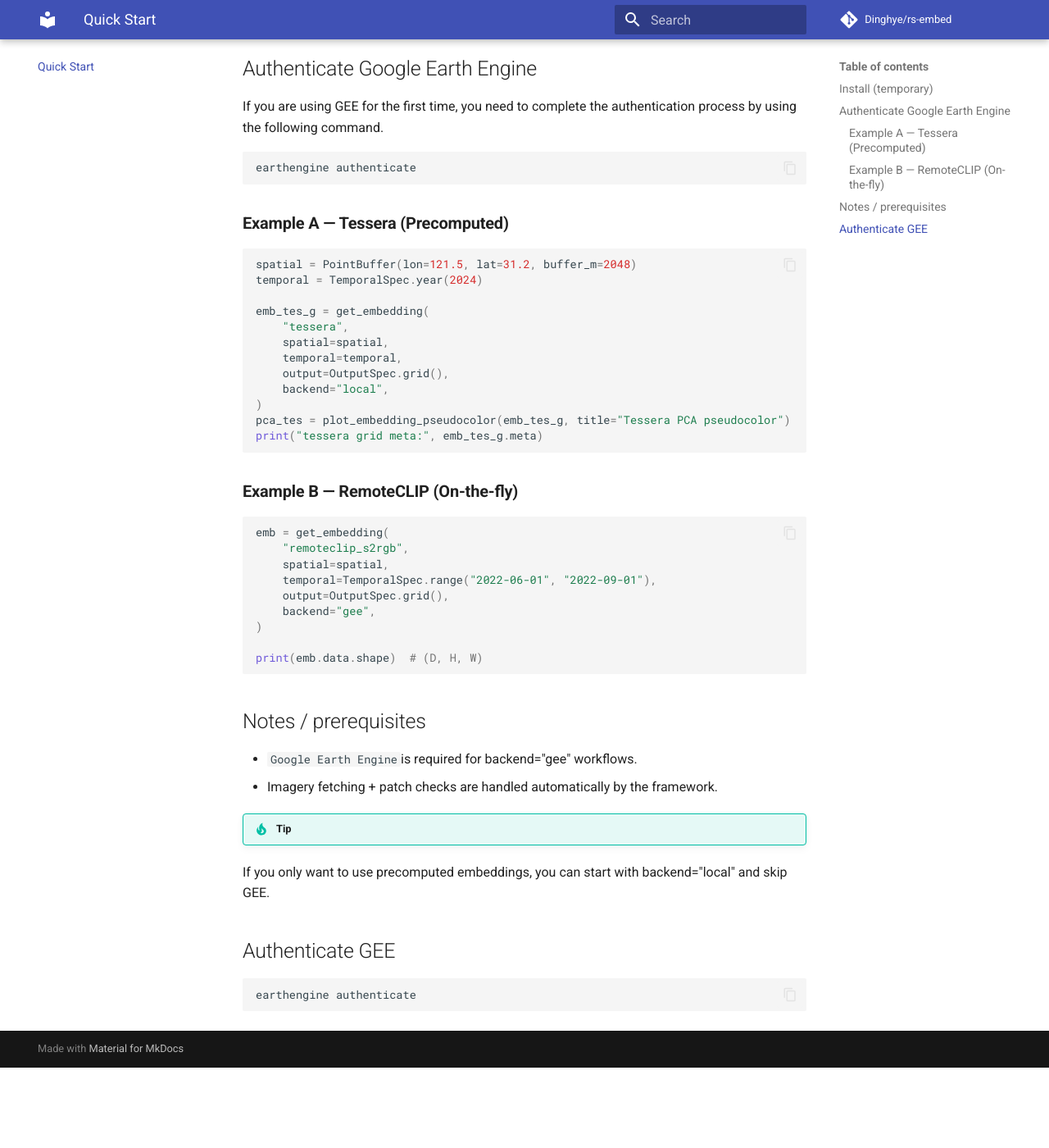
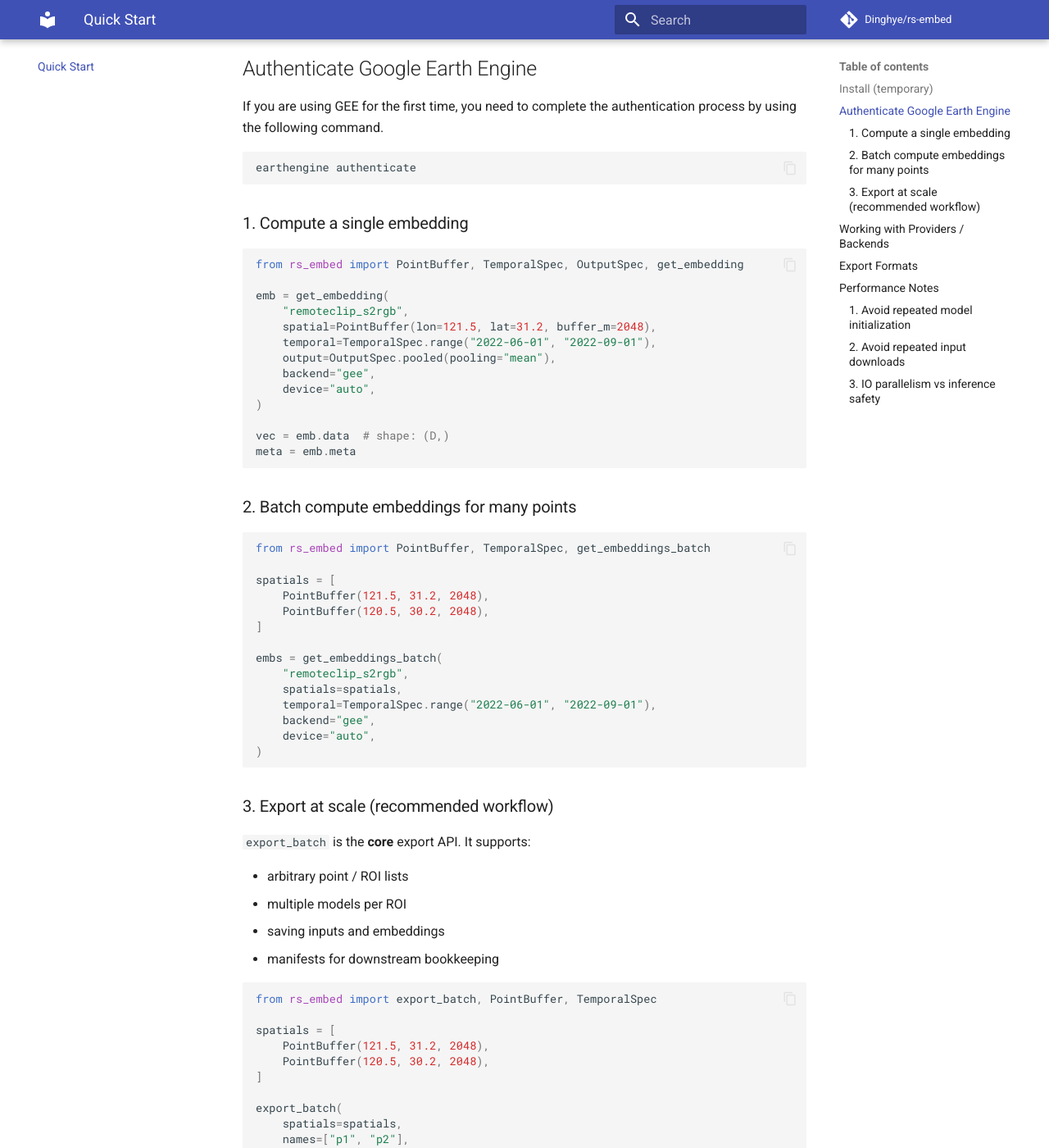
Before and after one commit to Dinghye/rs-embed, an MkDocs documentation site: the page built from docs/quickstart.md, in a window 1280 px wide and 1400 px high, scrolled down 410 px. Shown: the whole window at 82% size. Built offline with MkDocs 1.6.1 and Material for MkDocs 9.7.7, drawn with Linux system fonts in a browser that asks for light colours; comment, search, counter and statistics services are not loaded; before the commit the page ends 1712 px from its top, so only the background shows below that; some of the changed text lies outside the part shown.

Commit message:
add:detail doc

````diff
--- a/docs/quickstart.md
+++ b/docs/quickstart.md
@@ -19,47 +19,114 @@
 earthengine authenticate
 ```
 
-### **Example A — Tessera (Precomputed)**
+
+### 1. Compute a single embedding
 
 ```python
-spatial = PointBuffer(lon=121.5, lat=31.2, buffer_m=2048)
-temporal = TemporalSpec.year(2024)
+from rs_embed import PointBuffer, TemporalSpec, OutputSpec, get_embedding
 
-emb_tes_g = get_embedding(
-    "tessera",
-    spatial=spatial,
-    temporal=temporal,
-    output=OutputSpec.grid(),
-    backend="local",
+emb = get_embedding(
+    "remoteclip_s2rgb",
+    spatial=PointBuffer(lon=121.5, lat=31.2, buffer_m=2048),
+    temporal=TemporalSpec.range("2022-06-01", "2022-09-01"),
+    output=OutputSpec.pooled(pooling="mean"),
+    backend="gee",
+    device="auto",
 )
-pca_tes = plot_embedding_pseudocolor(emb_tes_g, title="Tessera PCA pseudocolor")
-print("tessera grid meta:", emb_tes_g.meta)
+
+vec = emb.data  # shape: (D,)
+meta = emb.meta
 ```
 
-### **Example B — RemoteCLIP (On-the-fly)**
+### 2. Batch compute embeddings for many points
 
 ```python
-emb = get_embedding(
+from rs_embed import PointBuffer, TemporalSpec, get_embeddings_batch
+
+spatials = [
+    PointBuffer(121.5, 31.2, 2048),
+    PointBuffer(120.5, 30.2, 2048),
+]
+
+embs = get_embeddings_batch(
     "remoteclip_s2rgb",
-    spatial=spatial,
+    spatials=spatials,
     temporal=TemporalSpec.range("2022-06-01", "2022-09-01"),
-    output=OutputSpec.grid(),
     backend="gee",
+    device="auto",
 )
-
-print(emb.data.shape)  # (D, H, W)
 ```
 
-## Notes / prerequisites
-- `Google Earth Engine `is required for backend="gee" workflows.
-- Imagery fetching + patch checks are handled automatically by the framework.
+### 3. Export at scale (recommended workflow)
+
+`export_batch` is the **core** export API. It supports:
+
+- arbitrary point / ROI lists
+- multiple models per ROI
+- saving inputs and embeddings
+- manifests for downstream bookkeeping
+
+```python
+from rs_embed import export_batch, PointBuffer, TemporalSpec
+
+spatials = [
+    PointBuffer(121.5, 31.2, 2048),
+    PointBuffer(120.5, 30.2, 2048),
+]
+
+export_batch(
+    spatials=spatials,
+    names=["p1", "p2"],
+    temporal=TemporalSpec.range("2022-06-01", "2022-09-01"),
+    models=["remoteclip_s2rgb", "prithvi_eo_v2_s2_6b"],
+    out_dir="exports",
+    backend="gee",
+    device="auto",
+    save_inputs=True,
+    save_embeddings=True,
+    chunk_size=32,
+    num_workers=8,
+)
+```
+
+## Working with Providers / Backends
+
+rs-embed supports pluggable backends. In most setups:
+
+- `backend="gee"` uses **Google Earth Engine** for patch retrieval and preprocessing (best for on-the-fly models).
 
 !!! tip
-If you only want to use precomputed embeddings, you can start with backend="local" and skip GEE.
+    For large exports, tune:
+    - `chunk_size`: how many ROIs per chunk (controls memory peak)
+    - `num_workers`: how many concurrent fetch workers (controls IO parallelism)
 
 
-## Authenticate GEE
+## Export Formats
 
-```bash
-earthengine authenticate
-```
+`export_batch(format=...)` is designed to be extensible.
+
+- Current format: `npz`
+- Planned: parquet / zarr / hdf5 (depending on your roadmap)
+
+`export_npz(...)` is provided as a convenience wrapper for single-ROI exports and shares the same performance optimizations.
+
+
+## Performance Notes
+
+### 1. Avoid repeated model initialization
+rs-embed caches embedder instances internally (per `model + backend + device + sensor`), so repeated calls do not re-initialize providers or reload weights.
+
+### 2. Avoid repeated input downloads
+When you use:
+
+- `backend="gee"`
+- `save_inputs=True`
+- `save_embeddings=True`
+
+`export_batch` will **prefetch each input patch once** and reuse it for both:
+- saving the input patch
+- computing embeddings (via `input_chw`)
+
+### 3. IO parallelism vs inference safety
+By default, rs-embed parallelizes **remote IO** (fetching patches), and keeps inference safe and stable.
+For further speedups, you can implement true batched inference per model (override `get_embeddings_batch` for torch models).
````
Also changed, not shown: README.md (+1 -0 lines), docs/index.md (+7 -27 lines), docs/models.md (+8 -8 lines).
